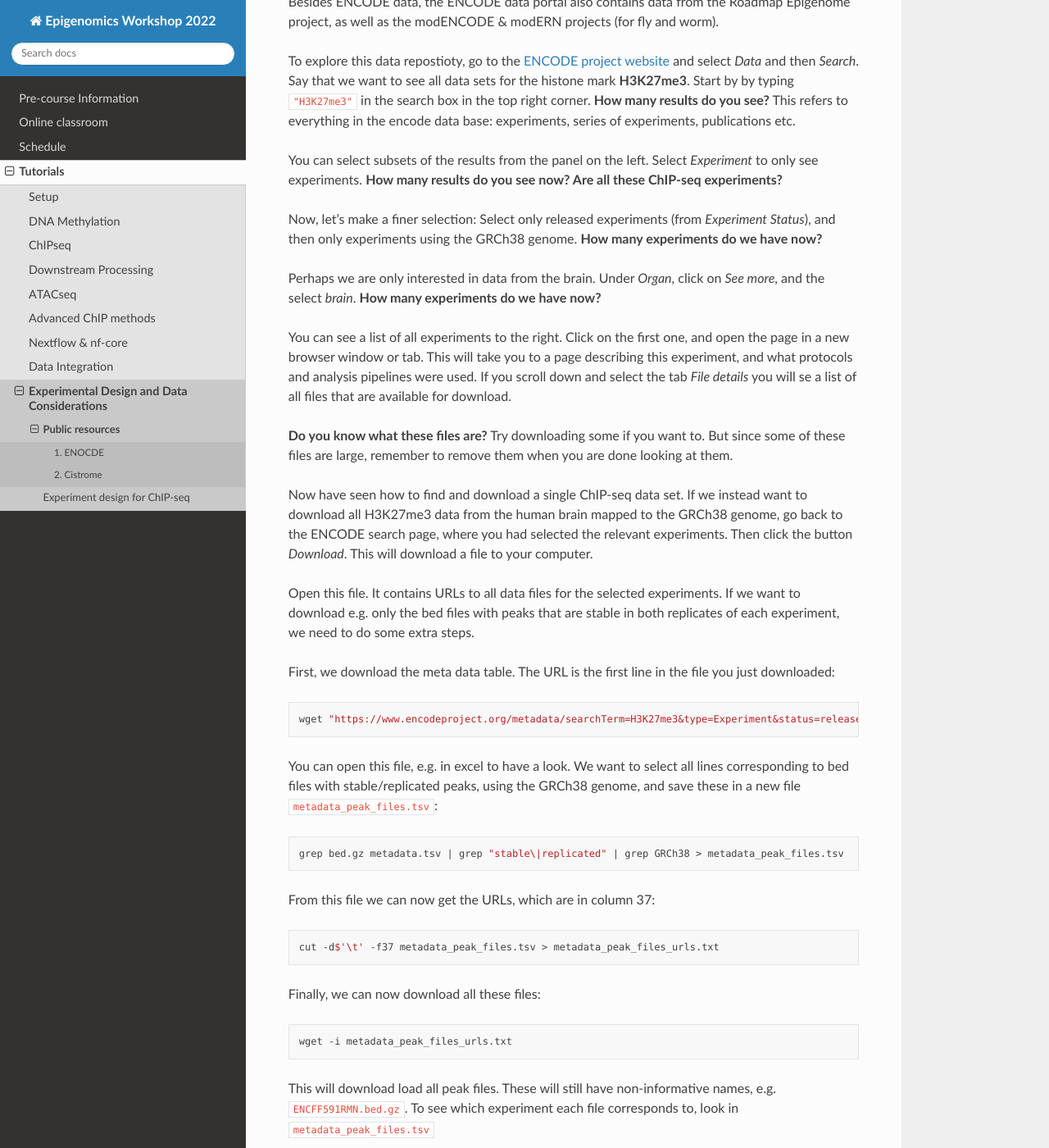
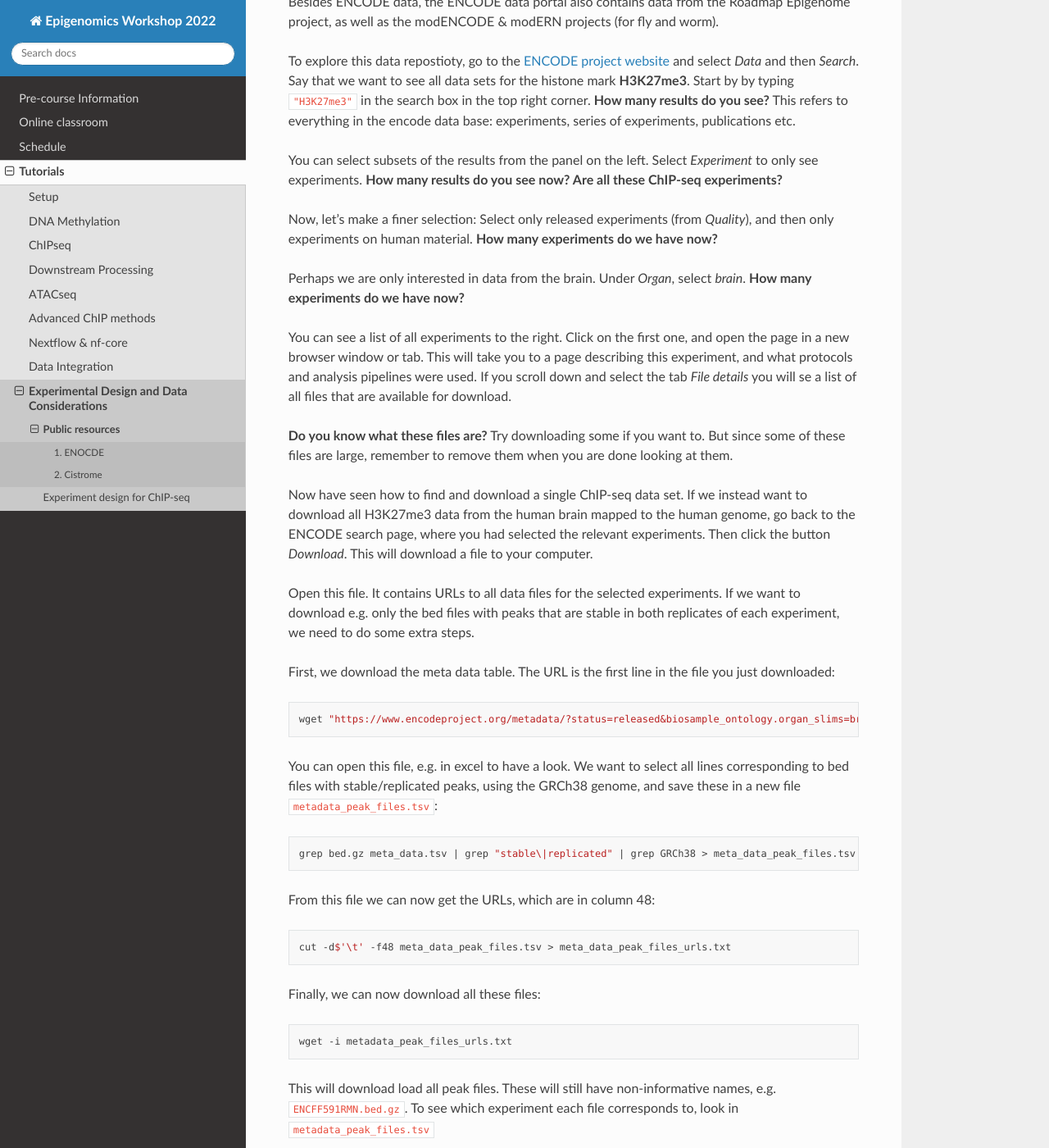
Before and after one commit to NBISweden/workshop-epigenomics-RTDs, a Sphinx documentation site: the page built from docs/content/tutorials/publicResources/lab-public-resources.rst, in a window 1280 px wide and 1400 px high, scrolled down 561 px. Shown: the whole window at 82% size. Built offline with Sphinx 7.4.7 and the Read the Docs theme 2.0.0, drawn with Linux system fonts in a browser that asks for light colours.

Commit message:
updated lab on public data sets

```diff
--- a/docs/content/tutorials/publicResources/lab-public-resources.rst
+++ b/docs/content/tutorials/publicResources/lab-public-resources.rst
@@ -34,15 +34,15 @@ To explore this data repostioty, go to the `ENCODE project website <https://www.
 
 You can select subsets of the results from the panel on the left. Select *Experiment* to only see experiments. **How many results do you see now? Are all these ChIP-seq experiments?**
 
-Now, let’s make a finer selection: Select only released experiments (from *Experiment Status*), and then only experiments using the GRCh38 genome. **How many experiments do we have now?**
+Now, let’s make a finer selection: Select only released experiments (from *Quality*), and then only experiments on human material. **How many experiments do we have now?**
 
-Perhaps we are only interested in data from the brain. Under *Organ*, click on *See more*, and the select *brain*. **How many experiments do we have now?**
+Perhaps we are only interested in data from the brain. Under *Organ*, select *brain*. **How many experiments do we have now?**
 
 You can see a list of all experiments to the right. Click on the first one, and open the page in a new browser window or tab. This will take you to a page describing this experiment, and what protocols and analysis pipelines were used. If you scroll down and select the tab *File details* you will se a list of all files that are available for download.
 
 **Do you know what these files are?** Try downloading some if you want to. But since some of these files are large, remember to remove them when you are done looking at them.
 
-Now have seen how to find and download a single ChIP-seq data set. If we instead want to download all H3K27me3 data from the human brain mapped to the GRCh38 genome, go back to the ENCODE search page, where you had selected the relevant experiments. Then click the button *Download*. This will download a file to your computer.
+Now have seen how to find and download a single ChIP-seq data set. If we instead want to download all H3K27me3 data from the human brain mapped to the human genome, go back to the ENCODE search page, where you had selected the relevant experiments. Then click the button *Download*. This will download a file to your computer.
 
 Open this file. It contains URLs to all data files for the selected experiments. If we want to download e.g. only the bed files with peaks that are stable in both replicates of each experiment, we need to do some extra steps.
 
@@ -50,21 +50,21 @@ First, we download the meta data table. The URL is the first line in the file yo
 
 .. code-block:: bash
 
-	wget "https://www.encodeproject.org/metadata/searchTerm=H3K27me3&type=Experiment&status=released&assembly=GRCh38&organ_slims=brain/metadata.tsv"
+	wget "https://www.encodeproject.org/metadata/?status=released&biosample_ontology.organ_slims=brain&replicates.library.biosample.donor.organism.scientific_name=Homo+sapiens&searchTerm=H3K27me3&type=Experiment&files.analyses.status=released&files.preferred_default=true" -O meta_data.tsv
 
 
 You can open this file, e.g. in excel to have a look. We want to select all lines corresponding to bed files with stable/replicated peaks, using the GRCh38 genome, and save these in a new file ``metadata_peak_files.tsv``:
 
 .. code-block:: bash
 
-	grep bed.gz metadata.tsv | grep "stable\|replicated" | grep GRCh38 > metadata_peak_files.tsv
+	grep bed.gz meta_data.tsv | grep "stable\|replicated" | grep GRCh38 > meta_data_peak_files.tsv
 
 
-From this file we can now get the URLs, which are in column 37:
+From this file we can now get the URLs, which are in column 48:
 
 .. code-block:: bash
 
-	cut -d$'\t' -f37 metadata_peak_files.tsv > metadata_peak_files_urls.txt
+	cut -d$'\t' -f48 meta_data_peak_files.tsv > meta_data_peak_files_urls.txt
 
 
 Finally, we can now download all these files:
```
Also changed, not shown: other parts of docs/content/tutorials/publicResources/lab-public-resources.rst (+0 -1 lines).
